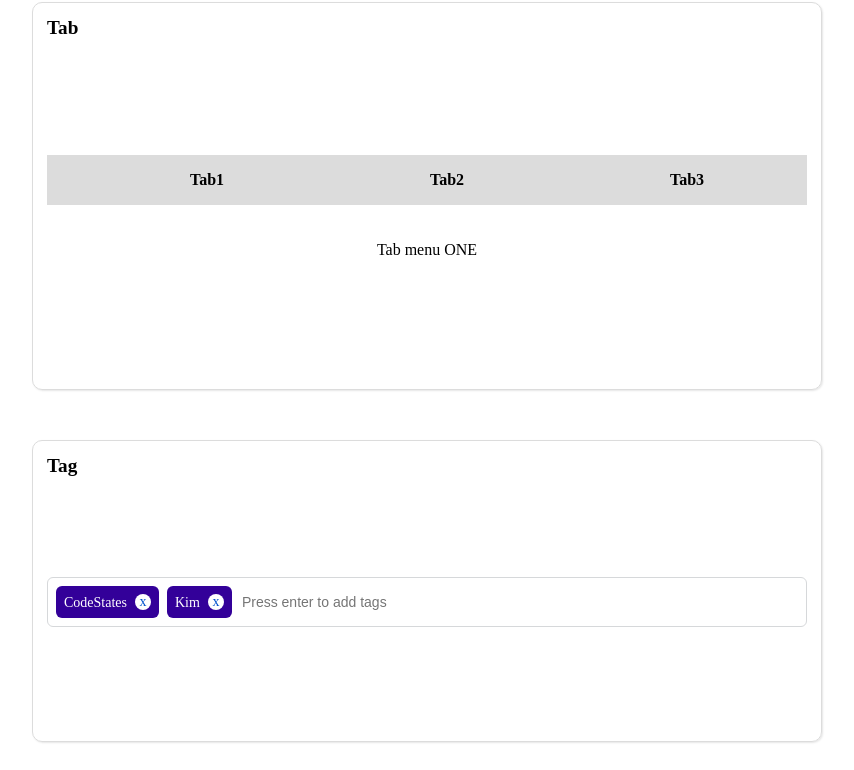
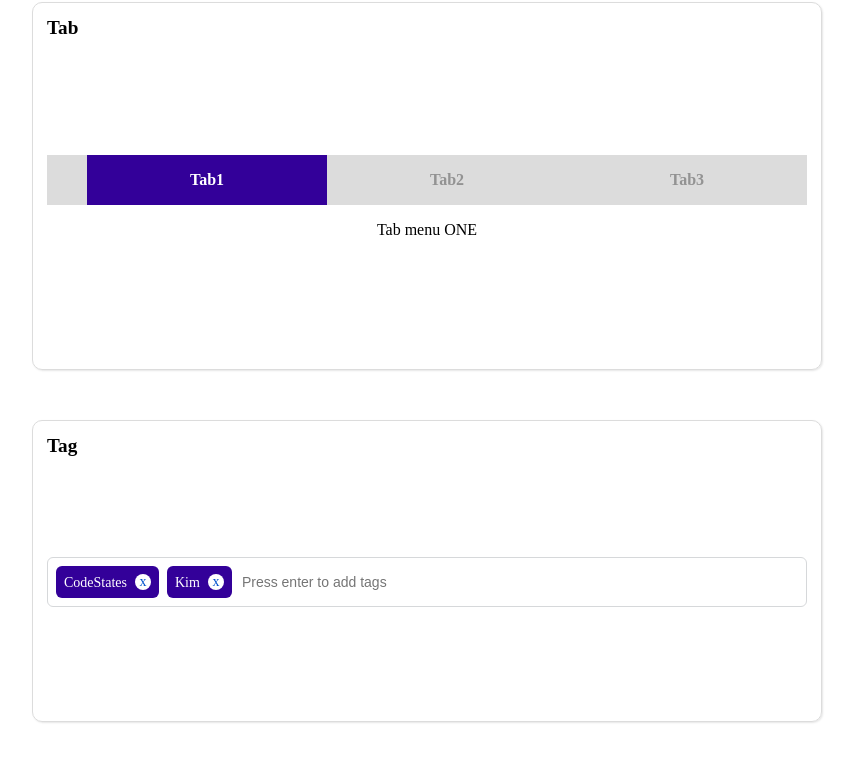
Before and after one commit to HeeYeonKim98/react-custom-component, a React (Create React App) app: page / in a window 1280 px wide. Shown: the part 863-1633 px from the top of the page, without its empty margins (213-1067 px from the left). Built offline with nearby package versions, Linux system fonts and the light colour scheme.

Commit message:
:bug: 버그 수정 및 코드 리팩터링, README 수정

```diff
--- a/src/App.js
+++ b/src/App.js
@@ -1,11 +1,10 @@
 import "./App.css";
-
-import { Tab, Tabs } from "./component/Tab";
 
 import AutoComplete from "./component/AutoComplete";
 import ClickToEdit from "./component/ClickToEdit";
 import Modal from "./component/Modal";
 import React from "react";
+import Tab from "./component/Tab";
 import Tag from "./component/Tag";
 import Toggle from "./component/Toggle";
 import styled from "styled-components";
@@ -34,7 +33,6 @@ const ComponentWrapper = styled.div`
 
 const App = () => {
   const [toggle, setToggle] = useToggle(false);
-  const [tab, , setTab] = useInput("ONE");
   const [data, onChangeData] = useInput({ name: "", age: "" });
   const [editName, , seteditName] = useInput("");
   const [editAge, , seteditAge] = useInput("");
@@ -65,12 +63,13 @@ const App = () => {
         <Container>
           <span className="app-content">Tab</span>
           <ComponentWrapper>
-            <Tabs>
-              <Tab key="1" title="Tab1" onClick={() => setTab("ONE")} />
-              <Tab key="2" title="Tab2" onClick={() => setTab("TWO")} />
-              <Tab key="3" title="Tab3" onClick={() => setTab("THREE")} />
-            </Tabs>
-            <p>Tab menu {tab}</p>
+            <Tab
+              tabs={[
+                { name: "Tab1", content: "ONE" },
+                { name: "Tab2", content: "TWO" },
+                { name: "Tab3", content: "THREE" },
+              ]}
+            />
           </ComponentWrapper>
         </Container>
 
--- a/src/component/AutoComplete.js
+++ b/src/component/AutoComplete.js
@@ -9,10 +9,10 @@ const InputContainer = styled.div`
   padding: 1rem;
   border: 1px solid #cdcdcd;
   border-radius: 1rem;
+  border-radius: 1rem 1rem 0 0;
 
   &:focus-within {
     box-shadow: 0 4px 6px rgb(32 33 36 / 28%);
-    border-radius: 1rem 1rem 0 0;
   }
 
   > input {
@@ -97,7 +97,6 @@ const AutoComplete = ({ data }) => {
         <input
           type="text"
           value={text}
-          defaultValue={text}
           onChange={handleInputChange}
           onKeyUp={handleInputChange}
         ></input>
--- a/src/component/Tab.js
+++ b/src/component/Tab.js
@@ -2,11 +2,13 @@ import React from "react";
 import styled from "styled-components";
 import useInput from "../hooks/useInput";
 
-const UlWrapper = styled.ul`
-  position: relative;
-  display: inline-block;
-  background-color: #dcdcdc;
+const Ul = styled.ul`
+  height: 50px;
+  background-color: ${(props) => props.backgroundcolor || "#dcdcdc"};
+  color: rgba(73, 73, 73, 0.5);
   font-weight: bold;
+  display: flex;
+  flex-direction: row;
   list-style: none;
 
   .submenu {
@@ -17,47 +19,41 @@ const UlWrapper = styled.ul`
   }
 
   .focused {
-    background-color: blue;
+    background: ${(props) => props.activecolor || "#309"};
     color: white;
+    height: 100%;
     display: flex;
     align-items: center;
+    transition: 0.7s;
   }
 `;
 
 const List = styled.li`
-  width: 220px;
-  height: 50px;
-  cursor: pointer;
-  display: flex;
-  flex-direction: row;
-  justify-items: center;
+  width: 240px;
   align-items: center;
-  background: ${(props) => props.backgroundColor || "#dcdcdc"};
-  float: left;
-  padding: 0 10px;
 `;
 
-export const Tabs = ({ children }) => {
+const Tab = ({ tabs, backgroundcolor, activecolor }) => {
+  const [state, , setState] = useInput(0);
+
   return (
-    <UlWrapper>
-      {React.Children.map(children, (child, index) => {
-        return React.cloneElement(child);
-      })}
-    </UlWrapper>
+    <>
+      <Ul>
+        {tabs.map((value, index) => (
+          <List
+            key={index}
+            className={`${index === state ? "submenu focused" : "submenu"}`}
+            onClick={() => setState(index)}
+            activecolor={activecolor}
+            backgroundcolor={backgroundcolor}
+          >
+            {value.name}
+          </List>
+        ))}
+      </Ul>
+      <p>Tab menu {tabs[state].content}</p>
+    </>
   );
 };
 
-export const Tab = ({ key, title, onClick, backgroundColor, activeColor }) => {
-  const [state, , setState] = useInput(0);
-
-  return (
-    <List
-      className={`${state === key ? "submenu focused" : "submenu"}`}
-      onClick={onClick}
-      activeColor={activeColor}
-      backgroundColor={backgroundColor}
-    >
-      {title}
-    </List>
-  );
-};
+export default Tab;
--- a/src/component/Toggle.js
+++ b/src/component/Toggle.js
@@ -54,7 +54,7 @@ const Toggle = ({ onChange, circleColor, disabled = false }) => {
   return (
     <ToggleWrapper>
       <input type="checkbox" onChange={onChange} disabled={disabled} />
-      <span circleColor={circleColor} />
+      <span circlecolor={circleColor} />
     </ToggleWrapper>
   );
 };
```
Also changed, not shown: 1 other file (tests, documents, lock files or other folders).
